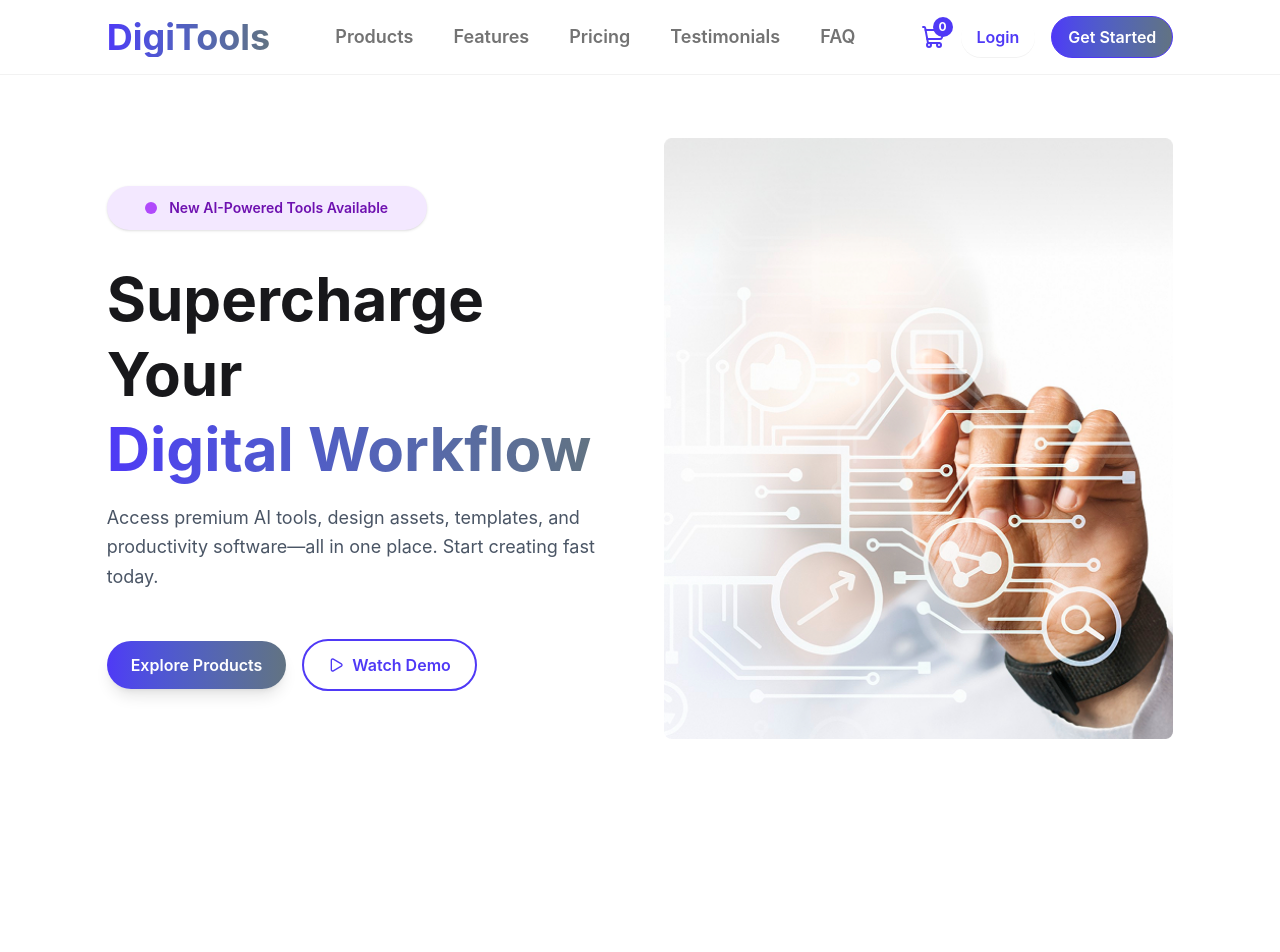
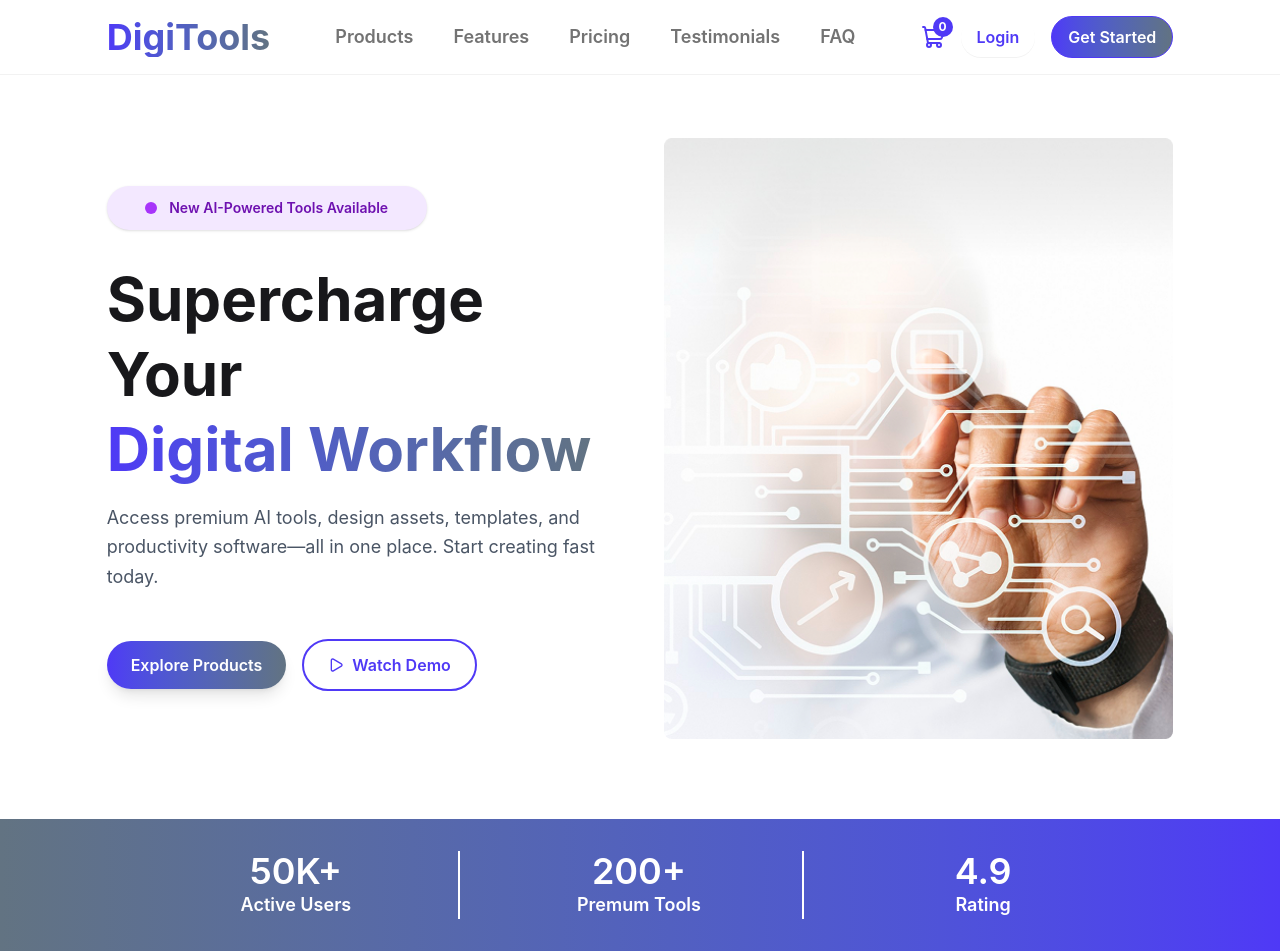
Before and after one commit to islammdsohan603/-Digital-Tools-Buying-Website, a React (Vite) app: page / in a window 1280 px wide. Shown: the top 952 px of the page. Before the commit the page ends 819 px from the top, so only its background shows below. Built offline with nearby package versions, Linux system fonts and the light colour scheme.

Commit message:
add stats section

```diff
--- a/src/App.jsx
+++ b/src/App.jsx
@@ -3,12 +3,14 @@ import './App.css';
 import React from 'react';
 import Navbar from './component/Navbar';
 import Home from './component/Home';
+import Stats from './component/Stats';
 
 const App = () => {
   return (
     <div>
       <Navbar />
       <Home />
+      <Stats />
     </div>
   );
 };
--- a/src/component/Home.jsx
+++ b/src/component/Home.jsx
@@ -4,7 +4,7 @@ import banner from '../assets/banner.png';
 
 const Home = () => {
   return (
-    <div className="w-11/12   lg:w-10/12 mx-auto pt-6 pb-20 md:pt-10 lg:pt-16">
+    <div className="w-11/12   lg:w-10/12 mx-auto pt-6 pb-20 md:pt-10 lg:pt-16 ">
       <div className="grid grid-cols-1 lg:grid-cols-2 gap-8 md:gap-12 items-center">
         {/* Left Content */}
         <div className="flex flex-col justify-center items-center text-center lg:text-left lg:items-start space-y-6 md:space-y-8 order-2 lg:order-1">
@@ -20,7 +20,7 @@ const Home = () => {
           <div className="space-y-4 max-w-lg lg:max-w-none">
             <h1 className="text-3xl sm:text-4xl md:text-5xl lg:text-6xl font-bold leading-tight">
               Supercharge Your <br className="hidden sm:block" />
-              <span className="bg-gradient-to-r from-[#4F39F6] to-[#627382] text-transparent bg-clip-text">
+              <span className="bg-linear-to-r from-[#4F39F6] to-[#627382] text-transparent bg-clip-text">
                 Digital Workflow
               </span>
             </h1>
@@ -34,11 +34,11 @@ const Home = () => {
 
           {/* Buttons */}
           <div className="flex flex-col sm:flex-row items-center gap-4 pt-4">
-            <button className="px-6 py-3 bg-linear-to-r from-[#4F39F6] to-[#627382] text-white rounded-full font-semibold hover:scale-105 transition-transform duration-300 shadow-lg hover:shadow-xl">
+            <button className="px-6 py-3  cursor-pointer bg-linear-to-r from-[#4F39F6] to-[#627382] text-white rounded-full font-semibold hover:scale-105 transition-transform duration-300 shadow-lg hover:shadow-xl">
               Explore Products
             </button>
 
-            <button className="px-6 py-3 border-2 border-[#4F39F6] text-[#4F39F6] rounded-full font-semibold hover:bg-[#4F39F6] hover:text-white transition-all duration-300 flex items-center gap-2">
+            <button className="px-6 py-3  cursor-pointer border-2 border-[#4F39F6] text-[#4F39F6] rounded-full font-semibold hover:bg-[#4F39F6] hover:text-white transition-all duration-300 flex items-center gap-2">
               <Play className="w-4 h-4" />
               Watch Demo
             </button>
--- /dev/null
+++ b/src/component/Stats.jsx
@@ -0,0 +1,32 @@
+import React from 'react';
+
+const Stats = () => {
+  return (
+    <div className="bg-linear-to-l from-[#4F39F6] to-[#627382] p-8 mb-10 md:mb-20">
+      <div className="w-10/12 mx-auto">
+        <div className="grid grid-cols-1 md:grid-cols-3 gap-4">
+          <div className="text-center text-white sm:border-b-2 md:border-b-0 md:border-r-2 sm:pb-4 md:pb-0">
+            <h1 className="text-lg sm:text-2xl md:text-3xl lg:text-4xl font-semibold">
+              50K+
+            </h1>
+            <p className="text-lg font-semibold">Active Users</p>
+          </div>
+          <div className="text-center text-white sm:border-b-2 md:border-b-0 md:border-r-2 sm:pb-4 md:pb-0">
+            <h1 className="text-lg sm:text-2xl md:text-3xl lg:text-4xl font-semibold">
+              200+
+            </h1>
+            <p className="text-lg font-semibold">Premum Tools</p>
+          </div>
+          <div className="text-center text-white  ">
+            <h1 className="text-lg sm:text-2xl md:text-3xl lg:text-4xl font-semibold">
+              4.9
+            </h1>
+            <p className="text-lg font-semibold">Rating</p>
+          </div>
+        </div>
+      </div>
+    </div>
+  );
+};
+
+export default Stats;
```
